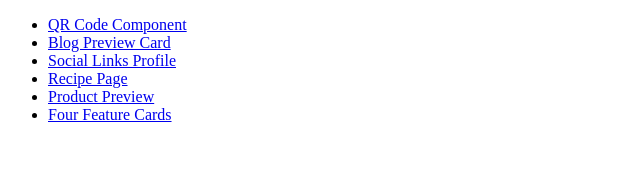
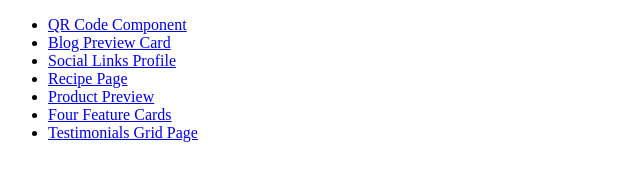
Before and after one commit to marco-zulian/code-by-marco, a plain HTML site: page index.html in a window 1280 px wide. Shown: the whole page, without its empty margins (0-640 px from the left). Drawn offline with Linux system fonts and the light colour scheme.

Commit message:
adds Testimonials Grid Page to index

```diff
--- a/index.html
+++ b/index.html
@@ -18,6 +18,7 @@
     <li><a href="./components/recipe-page/recipe-page.html">Recipe Page</a></li>
     <li><a href="./components/product-preview/product-preview.html">Product Preview</a></li>
     <li><a href="./components/four-card-feature-section/four-card-feature-section.html">Four Feature Cards</a></li>
+    <li><a href="./components/testimonials-grid-page/testimonials-grid-page.html">Testimonials Grid Page</a></li>
   </ul>
 </body>
 </html>
```
Also changed, not shown: components/testimonials-grid-page/testimonials-grid-page.html (renamed from components/testimonials-grid-page/index.html).
